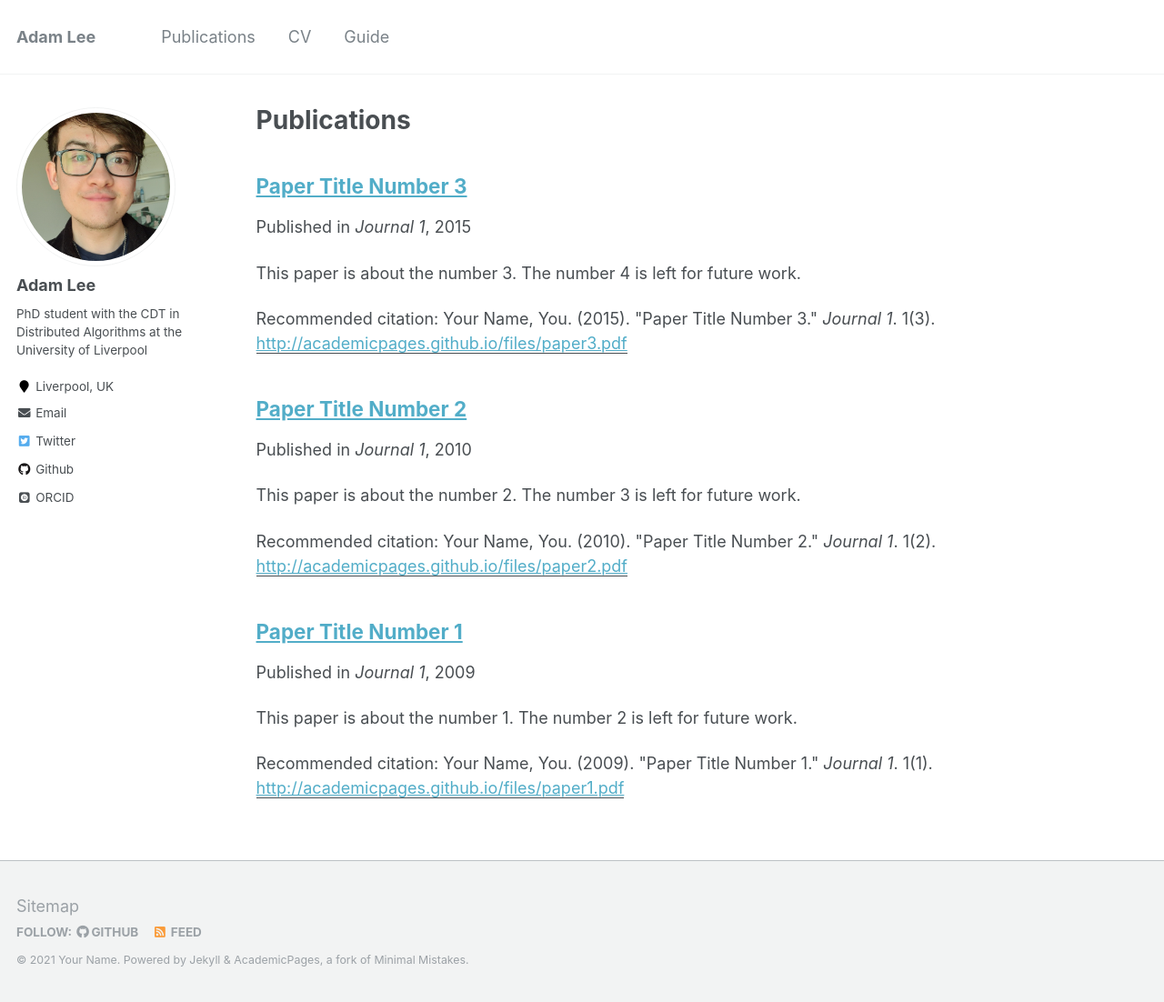
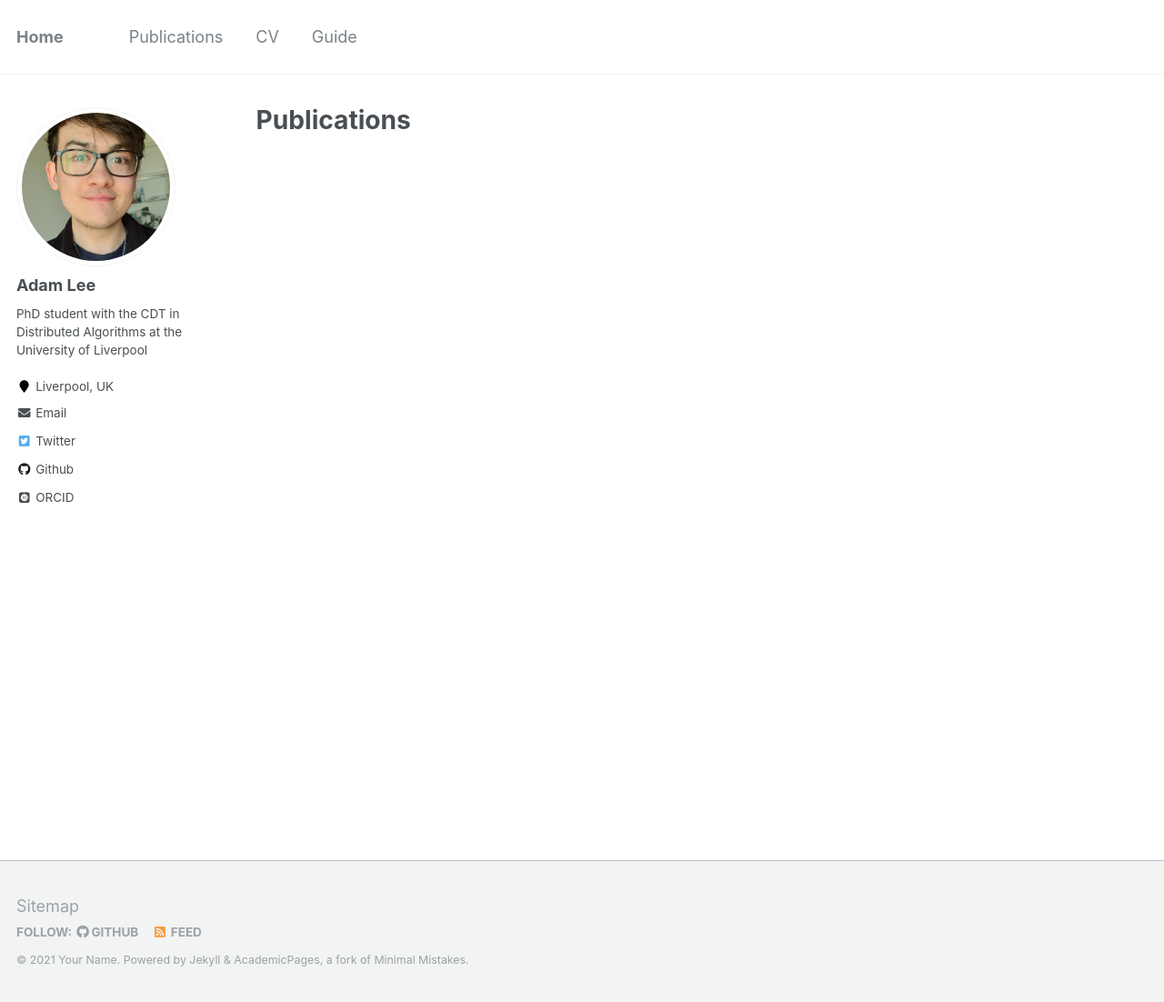
Before and after one commit to sgalee2/sgalee2.github.io, a Jekyll site: the page built from _pages/publications.md, in a window 1280 px wide and 1102 px high. Shown: the whole window at 91% size. Built offline with Jekyll 4.4.1, drawn with Linux system fonts in a browser that asks for light colours; some web fonts are replaced.

Commit message:
Publication clean up

```diff
--- a/_config.yml
+++ b/_config.yml
@@ -7,7 +7,7 @@
 
 # Site Settings
 locale                   : "en-US"
-title                    : "Adam Lee"
+title                    : "Home"
 title_separator          : "-"
 name                     : &name "Your Name"
 description              : &description "personal description"
--- a/_publications/2009-10-01-paper-title-number-1.md
+++ b/_publications/2009-10-01-paper-title-number-1.md
@@ -1,15 +1,11 @@
+#---
+#title: "Paper Title Number 1"
+#collection: publications
+#permalink: /publication/2009-10-01-paper-title-number-1
+#excerpt: 'This paper is about the number 1. The number 2 is left for future work.'
+#date: 2009-10-01
+#venue: 'Journal 1'
+#paperurl: 'http://academicpages.github.io/files/paper1.pdf'
+#citation: 'Your Name, You. (2009). &quot;Paper Title Number 1.&quot; <i>Journal 1</i>. 1(1).'
 ---
-title: "Paper Title Number 1"
-collection: publications
-permalink: /publication/2009-10-01-paper-title-number-1
-excerpt: 'This paper is about the number 1. The number 2 is left for future work.'
-date: 2009-10-01
-venue: 'Journal 1'
-paperurl: 'http://academicpages.github.io/files/paper1.pdf'
-citation: 'Your Name, You. (2009). &quot;Paper Title Number 1.&quot; <i>Journal 1</i>. 1(1).'
----
-This paper is about the number 1. The number 2 is left for future work.
-
-[Download paper here](http://academicpages.github.io/files/paper1.pdf)
-
-Recommended citation: Your Name, You. (2009). "Paper Title Number 1." <i>Journal 1</i>. 1(1).
+Adam is currently working on publications for Gaussian Processes, Kernel learning and preconditioning.
--- a/_publications/2010-10-01-paper-title-number-2.md
+++ /dev/null
@@ -1,15 +0,0 @@
----
-title: "Paper Title Number 2"
-collection: publications
-permalink: /publication/2010-10-01-paper-title-number-2
-excerpt: 'This paper is about the number 2. The number 3 is left for future work.'
-date: 2010-10-01
-venue: 'Journal 1'
-paperurl: 'http://academicpages.github.io/files/paper2.pdf'
-citation: 'Your Name, You. (2010). &quot;Paper Title Number 2.&quot; <i>Journal 1</i>. 1(2).'
----
-This paper is about the number 2. The number 3 is left for future work.
-
-[Download paper here](http://academicpages.github.io/files/paper2.pdf)
-
-Recommended citation: Your Name, You. (2010). "Paper Title Number 2." <i>Journal 1</i>. 1(2).
--- a/_publications/2015-10-01-paper-title-number-3.md
+++ /dev/null
@@ -1,15 +0,0 @@
----
-title: "Paper Title Number 3"
-collection: publications
-permalink: /publication/2015-10-01-paper-title-number-3
-excerpt: 'This paper is about the number 3. The number 4 is left for future work.'
-date: 2015-10-01
-venue: 'Journal 1'
-paperurl: 'http://academicpages.github.io/files/paper3.pdf'
-citation: 'Your Name, You. (2015). &quot;Paper Title Number 3.&quot; <i>Journal 1</i>. 1(3).'
----
-This paper is about the number 3. The number 4 is left for future work.
-
-[Download paper here](http://academicpages.github.io/files/paper3.pdf)
-
-Recommended citation: Your Name, You. (2015). "Paper Title Number 3." <i>Journal 1</i>. 1(3).
```
